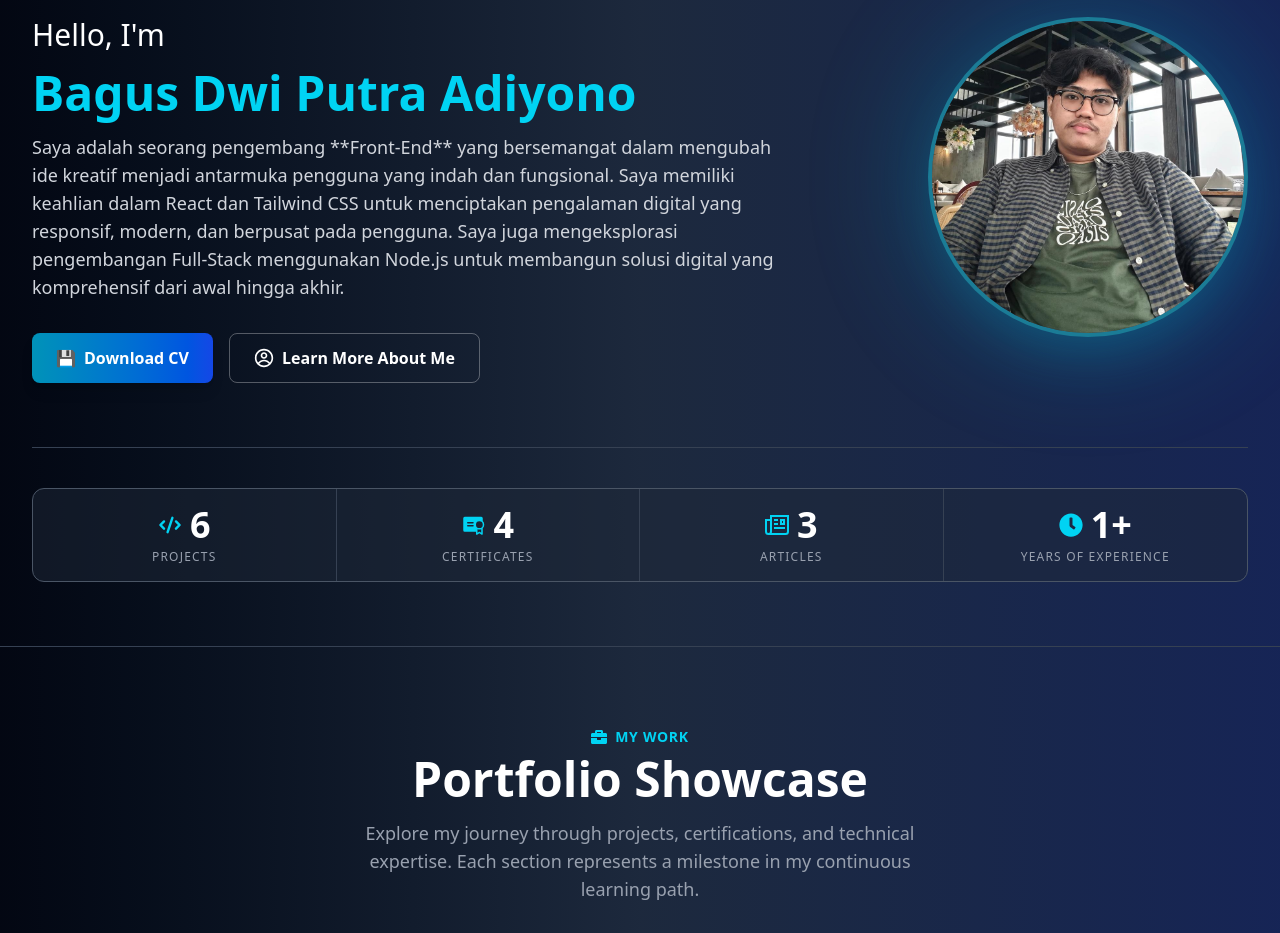
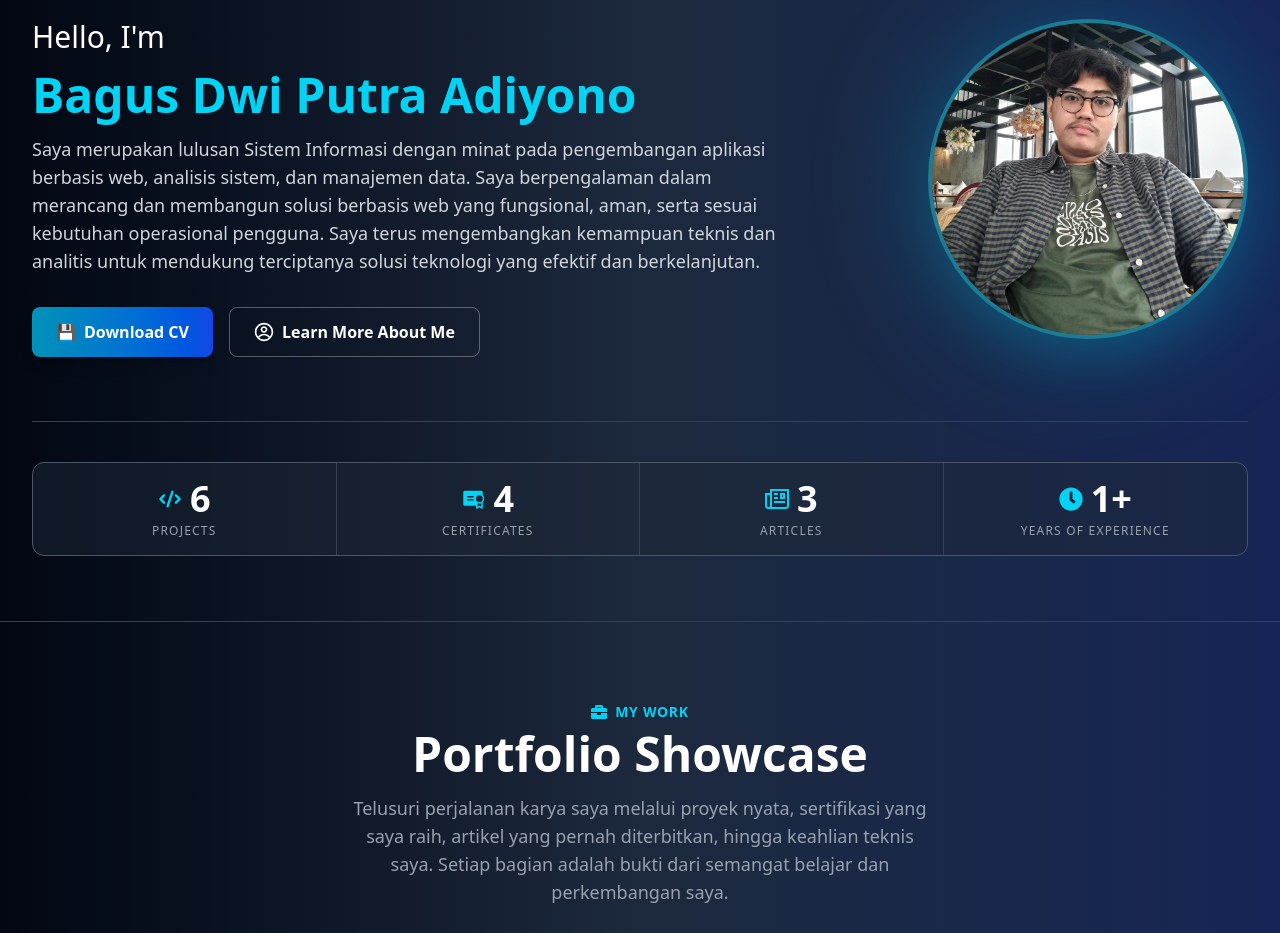
Before and after one commit to Bagusdpa4/Portofolio, a React (Vite) app: page / in a window 1280 px wide. Shown: the part 980-1913 px from the top of the page. Built offline with nearby package versions, Linux system fonts and the light colour scheme.

Commit message:
Homepages Text

```diff
--- a/src/pages/Homepage.jsx
+++ b/src/pages/Homepage.jsx
@@ -332,8 +332,8 @@ export const Homepage = () => {
                 About Me
               </h2>
               <p className="flex items-center justify-center text-xs font-semibold uppercase tracking-wider text-cyan-400 sm:text-sm">
-                <FaUser className="mr-1 h-4 w-4 lg:mr-2" /> Transforming ideas
-                into digital experiences
+                <FaUser className="mr-1 h-4 w-4 lg:mr-2" /> Mengubah Ide menjadi
+                Pengalaman Digital yang Nyata.
               </p>
             </motion.div>
 
@@ -375,14 +375,13 @@ export const Homepage = () => {
                   Bagus Dwi Putra Adiyono
                 </h3>
                 <p className="text-base text-gray-300 sm:text-lg">
-                  Saya adalah seorang pengembang **Front-End** yang bersemangat
-                  dalam mengubah ide kreatif menjadi antarmuka pengguna yang
-                  indah dan fungsional. Saya memiliki keahlian dalam React dan
-                  Tailwind CSS untuk menciptakan pengalaman digital yang
-                  responsif, modern, dan berpusat pada pengguna. Saya juga
-                  mengeksplorasi pengembangan Full-Stack menggunakan Node.js
-                  untuk membangun solusi digital yang komprehensif dari awal
-                  hingga akhir.
+                  Saya merupakan lulusan Sistem Informasi dengan minat pada
+                  pengembangan aplikasi berbasis web, analisis sistem, dan
+                  manajemen data. Saya berpengalaman dalam merancang dan
+                  membangun solusi berbasis web yang fungsional, aman, serta
+                  sesuai kebutuhan operasional pengguna. Saya terus
+                  mengembangkan kemampuan teknis dan analitis untuk mendukung
+                  terciptanya solusi teknologi yang efektif dan berkelanjutan.
                 </p>
 
                 {/* Button */}
@@ -471,9 +470,10 @@ export const Homepage = () => {
                 Portfolio Showcase
               </h2>
               <p className="mx-auto mb-8 max-w-xl text-base text-gray-400 sm:text-lg">
-                Explore my journey through projects, certifications, and
-                technical expertise. Each section represents a milestone in my
-                continuous learning path.
+                Telusuri perjalanan karya saya melalui proyek nyata, sertifikasi
+                yang saya raih, artikel yang pernah diterbitkan, hingga keahlian
+                teknis saya. Setiap bagian adalah bukti dari semangat belajar
+                dan perkembangan saya.
               </p>
             </motion.div>
 
```
